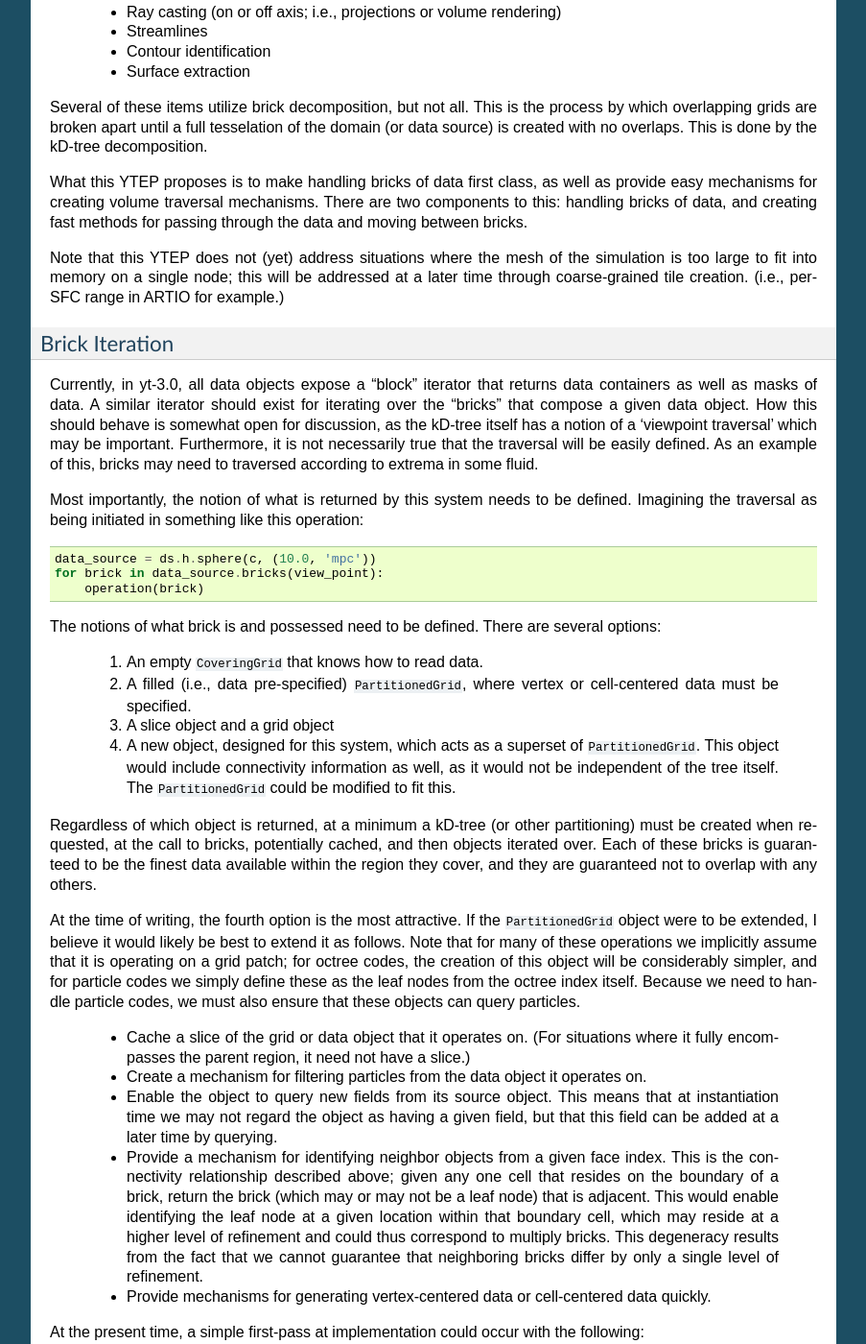
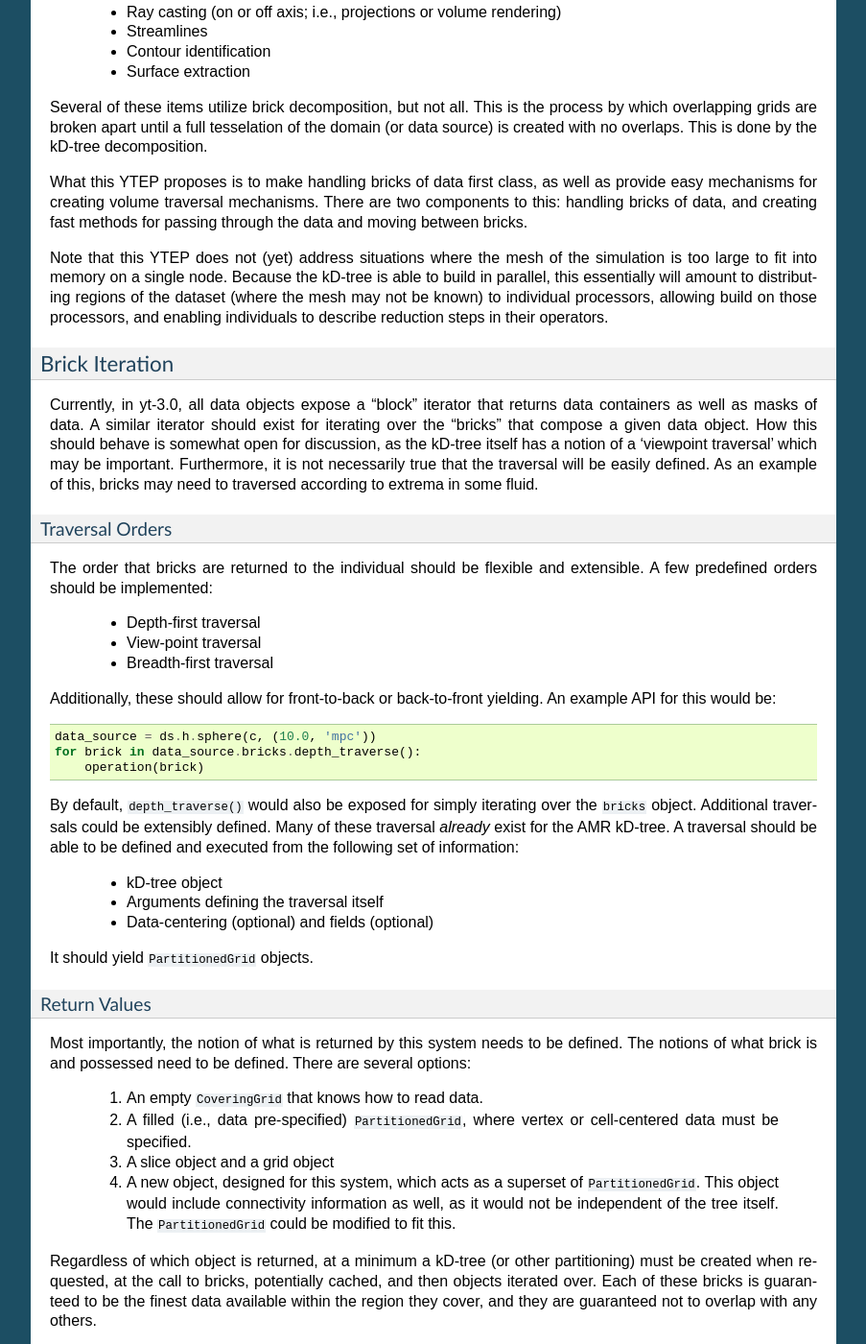
Before and after one commit to yt-project/ytep, a Sphinx documentation site: the page built from source/YTEPs/YTEP-0016.rst, in a window 1280 px wide and 1400 px high, scrolled down 647 px. Shown: the whole window at 96% size, without its empty margins (198-1101 px from the left). Built offline with Sphinx 7.4.7, drawn with Linux system fonts in a browser that asks for light colours; formulas are drawn with MathJax 3; some of the changed text lies outside the part shown.

Commit message:
Updating for comments from Sam and Elizabeth.

```diff
--- a/source/YTEPs/YTEP-0016.rst
+++ b/source/YTEPs/YTEP-0016.rst
@@ -49,9 +49,11 @@ two components to this: handling bricks of data, and creating fast methods for
 passing through the data and moving between bricks.
 
 Note that this YTEP does not (yet) address situations where the mesh of the
-simulation is too large to fit into memory on a single node; this will be
-addressed at a later time through coarse-grained tile creation.  (i.e., per-SFC
-range in ARTIO for example.)
+simulation is too large to fit into memory on a single node.  Because the
+kD-tree is able to build in parallel, this essentially will amount to
+distributing regions of the dataset (where the mesh may not be known) to
+individual processors, allowing build on those processors, and enabling
+individuals to describe reduction steps in their operators.
 
 Brick Iteration
 +++++++++++++++
@@ -64,18 +66,43 @@ behave is somewhat open for discussion, as the kD-tree itself has a notion of a
 necessarily true that the traversal will be easily defined.  As an example of
 this, bricks may need to traversed according to extrema in some fluid.
 
-Most importantly, the notion of what is returned by this system needs to be
-defined.  Imagining the traversal as being initiated in something like this
-operation:
+Traversal Orders
+~~~~~~~~~~~~~~~~
+
+The order that bricks are returned to the individual should be flexible and
+extensible.  A few predefined orders should be implemented:
+
+ * Depth-first traversal
+ * View-point traversal
+ * Breadth-first traversal
+
+Additionally, these should allow for front-to-back or back-to-front yielding.
+An example API for this would be:
 
 .. code-block:: python
 
    data_source = ds.h.sphere(c, (10.0, 'mpc'))
-   for brick in data_source.bricks(view_point):
+   for brick in data_source.bricks.depth_traverse():
        operation(brick)
 
-The notions of what brick is and possessed need to be defined.  There are
-several options:
+By default, ``depth_traverse()`` would also be exposed for simply iterating
+over the ``bricks`` object.  Additional traversals could be extensibly defined.
+Many of these traversal *already* exist for the AMR kD-tree.  A traversal
+should be able to be defined and executed from the following set of
+information:
+
+ * kD-tree object
+ * Arguments defining the traversal itself
+ * Data-centering (optional) and fields (optional)
+
+It should yield ``PartitionedGrid`` objects.
+
+Return Values
+~~~~~~~~~~~~~
+
+Most importantly, the notion of what is returned by this system needs to be
+defined.  The notions of what brick is and possessed need to be defined.  There
+are several options:
 
  1. An empty ``CoveringGrid`` that knows how to read data.
  2. A filled (i.e., data pre-specified) ``PartitionedGrid``, where vertex or
@@ -92,7 +119,7 @@ potentially cached, and then objects iterated over.  Each of these bricks is
 guaranteed to be the finest data available within the region they cover, and
 they are guaranteed not to overlap with any others.
 
-At the time of writing, the fourth option is the most attractive.  If the
+For the purposes of this YTEP, we will assume the fourth option.  If the
 ``PartitionedGrid`` object were to be extended, I believe it would likely be best
 to extend it as follows.  Note that for many of these operations we implicitly
 assume that it is operating on a grid patch; for octree codes, the creation of
@@ -114,17 +141,22 @@ particles.
    cell that resides on the boundary of a brick, return the brick (which may or
    may not be a leaf node) that is adjacent.  This would enable identifying the
    leaf node at a given location within that boundary cell, which may reside at
-   a higher level of refinement and could thus correspond to multiply bricks.
+   a higher level of refinement and could thus correspond to multiple bricks.
    This degeneracy results from the fact that we cannot guarantee that
-   neighboring bricks differ by only a single level of refinement.
+   neighboring bricks differ by only a single level of refinement.  However,
+   because this will be defined at the Python level, rather than specifically
+   for well-defined traversal operations, this is acceptable as we should leave
+   open to the individual how to select the appropriate cell or what to do with
+   it.
  * Provide mechanisms for generating vertex-centered data or cell-centered
    data quickly.
 
 At the present time, a simple first-pass at implementation could occur with the
 following:
 
- * Implement a ``bricks`` routine that mandates supplying fields to load,
-   the vertex or cell centering of data, and a viewpoint traversal scheme.
+ * Implement a ``bricks`` routine that mandates supplying fields to cache or
+   load, the vertex or cell centering of data, and a viewpoint traversal
+   scheme.
  * Cache a kD-tree based on these bricks.
  * Iteratively yield bricks from this tree based on the traversal specified
    above.
```
